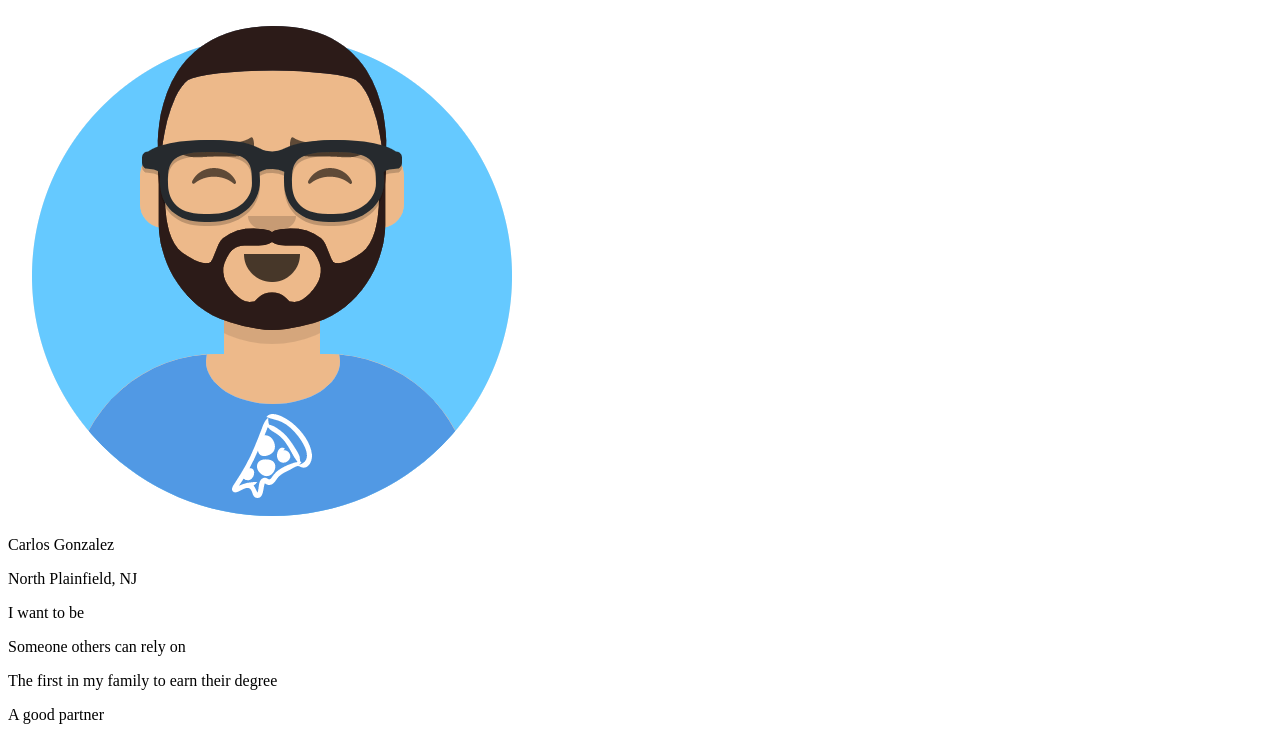
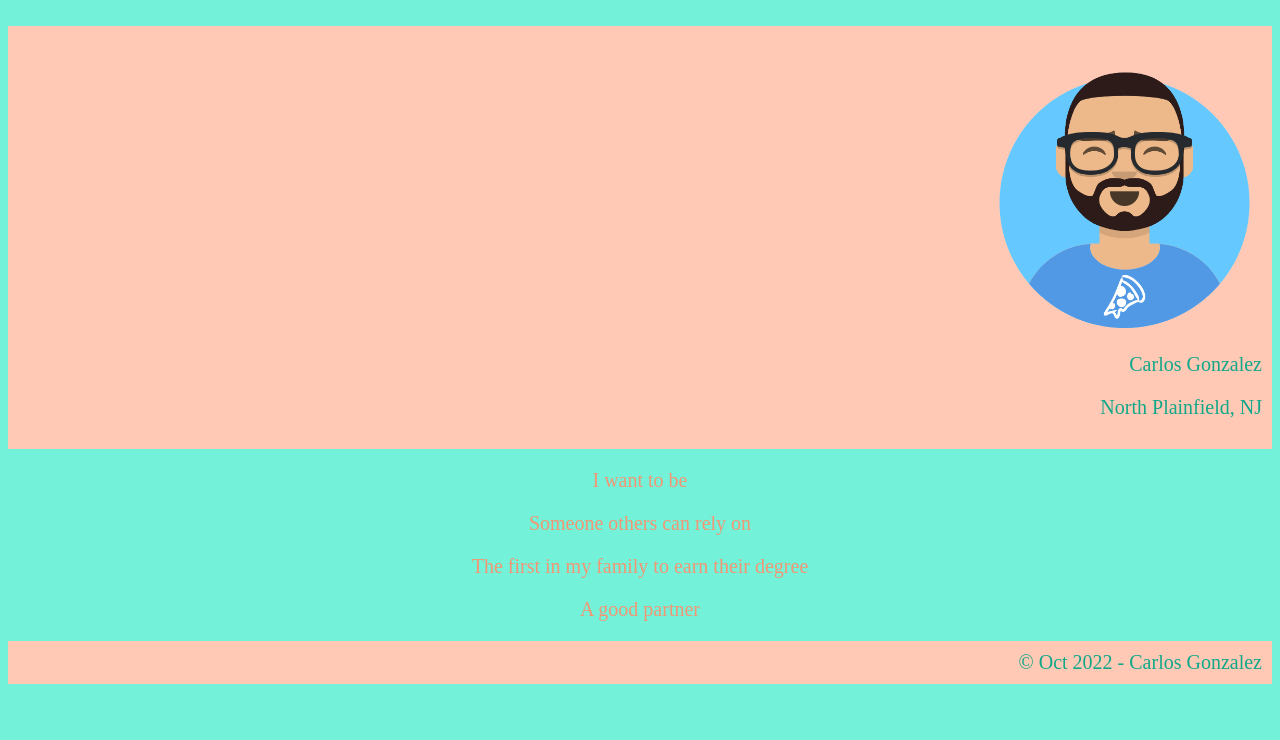
Before and after one commit to RVCC-IDMX/about-me-SpartanCarlos27, a plain HTML site: page index.html in a window 1280 px wide. Shown: the part 232-972 px from the top of the page. After the commit the page ends 924 px from the top, so only its background shows below. Drawn offline with Linux system fonts and the light colour scheme.

Commit message:
Adding Some Style

```diff
--- /dev/null
+++ b/css/style.css
@@ -0,0 +1,32 @@
+body {
+    font-family: ConcertOne;
+    background-color:#74F2D9;
+    color: #F29674;
+    font-size: 15pt;
+}
+
+h1, h2, h3, h4, h5, h6 {
+    font-family: "Baloo2";
+    font-size: 45pt;
+}
+
+header {
+    text-align: right;
+}
+
+#Hero, footer {
+    color: #11A88A;
+    background-color: #FFC9B5;
+    text-align: right;
+    padding: 10px;
+}
+
+#Hero img {
+    width: 275px;
+
+}
+
+#Bio {
+    text-align: center;
+
+}
--- a/index.html
+++ b/index.html
@@ -5,6 +5,12 @@
     <meta http-equiv="X-UA-Compatible" content="IE=edge">
     <meta name="viewport" content="width=device-width, initial-scale=1.0">
     <title>About Me</title>
+
+    <link rel="preconnect" href="https://fonts.googleapis.com">
+    <link rel="preconnect" href="https://fonts.gstatic.com" crossorigin>
+    <link href="https://fonts.googleapis.com/css2?family=Baloo+2:wght@500&family=Concert+One&display=swap" rel="stylesheet">
+
+    <link href="css/style.css" rel="stylesheet">
 </head>
 <body>
 
@@ -14,7 +20,7 @@
     </header>
 
     <main>
-        <section>
+        <section id="Hero">
             <img src="img/avataaars.png" alt="My Personal Avatar">
 
             <div>
@@ -23,7 +29,7 @@
             </div>
         </section>
 
-        <section>
+        <section id="Bio">
 
             <div>
                 <p>I want to be</p>
@@ -35,5 +41,9 @@
         </section>
     </main>
 
+    <footer>
+        &copy; Oct 2022 - Carlos Gonzalez
+    </footer>
+
 </body>
 </html>
```
Also changed, not shown: Untitled-1.txt (deleted).
